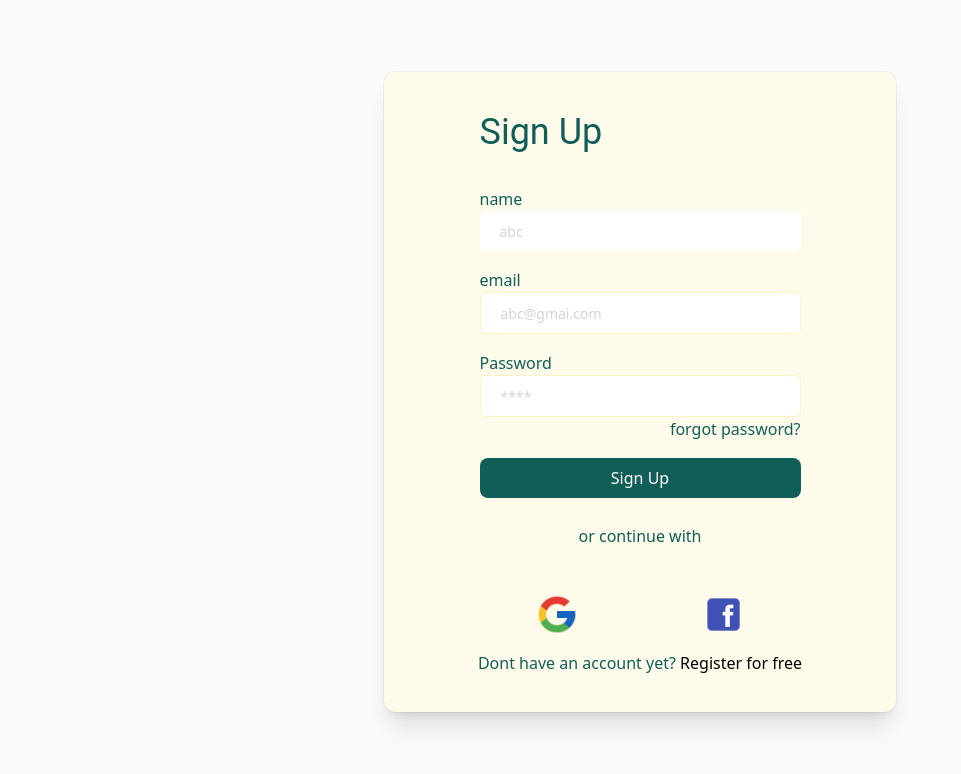
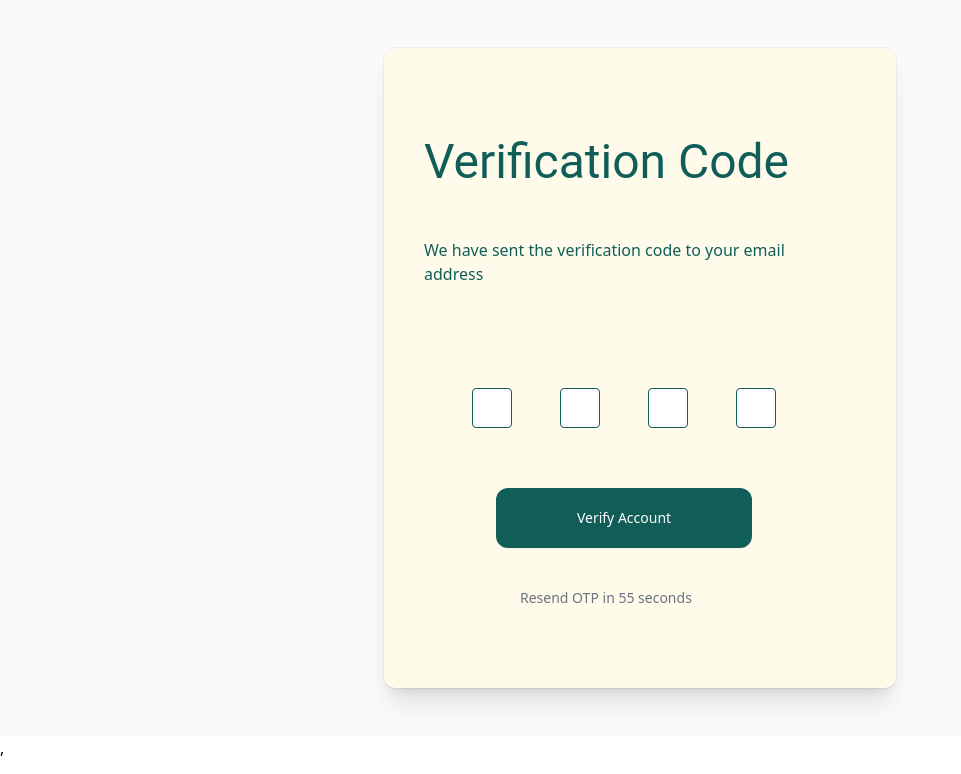
Before and after one commit to AbleKSaju/MetaMedia_Frontend, a React (Vite) app: page /verifyOtp in a window 1280 px wide. Shown: the top 774 px of the page, without its empty margins (0-961 px from the left). Built offline with nearby package versions, Linux system fonts and the light colour scheme.

Commit message:
signup data validated

```diff
--- a/src/Routes/UserRouter.tsx
+++ b/src/Routes/UserRouter.tsx
@@ -3,6 +3,7 @@ import { Route,Routes } from "react-router-dom"
 import SignUp from "../pages/user/SignUp"
 
 import Login from "../pages/user/Login"
+import VerifyOtp from "../pages/user/VerifyOtp"
 
 
 const UserRouter=()=>{
@@ -11,7 +12,7 @@ const UserRouter=()=>{
    <Routes>
 
      <Route path='/signup' element={<SignUp/>}/>
-     <Route path='/verifyOtp' element={<SignUp/>}/>
+     <Route path='/verifyOtp' element={<VerifyOtp/>}/>
 
 
  <Route path="/login" element={<Login/>}/>
--- a/src/pages/user/SignUp.tsx
+++ b/src/pages/user/SignUp.tsx
@@ -8,8 +8,19 @@ interface FacebookLoginButtonProps {
 
 const SignUp = () => {
   const [condition, setCondition] = useState(false);
+  const facebookLoginButtonRef = useRef<any>(null);
+  let [email,setEmail] = useState('')
+  let [password,setPassword] = useState('')
+  let [name,setName] = useState('')
+  // const handleSubmit = async()=>{
+  //         console.log(response.data)
+  //         if(response.data.message=='success'){
+  //             toast.success('Register success')
+  //             navigate('/login')
+  //         }
+  //         toast.error(response.data.message)
 
-  const facebookLoginButtonRef = useRef<any>(null);
+  //     })
   const handleMainButtonClick = () => {
     setCondition(true);
     if (facebookLoginButtonRef.current) {
@@ -44,19 +55,15 @@ const SignUp = () => {
   const handleLoginSuccess = (response: any) => {
     console.log("Login Success:", response);
   };
-
   const handleLoginFailure = (error: any) => {
     console.error("Login Error:", error);
   };
 
   return (
-    <>
-      {/* main div  */}
 
-      <div className="relative flex min-h-screen justify-center align-middle overflow-hidden bg-gray-50 py-6 sm:py-12">
+      <div className="relative flex justify-center align-middle bg-gray-50 mt-10">
         {/* wrapper div  */}
-
-        <div className="relative bg-amber-50 px-6 pt-10 pb-8 shadow-xl flex justify-center ring-1 w-[70vw] h-[80vh] mt-6 ring-gray-900/5 sm:mx-auto rounded-3xl sm:max-w-lg sm:rounded-xl sm:px-10">
+        <div className="relative bg-amber-50 px-6 pt-10 pb-16 shadow-xl flex justify-center ring-1 w-[70vw] h-[85vh] mt-6 ring-gray-900/5 sm:mx-auto rounded-3xl sm:max-w-lg sm:rounded-xl sm:px-10">
           <form className="grid grid-cols-8 grid-rows-14 gap-3 text-center">
             {/* header */}
             <div className="col-span-4 col-start-2 row-start-1">
@@ -64,12 +71,12 @@ const SignUp = () => {
                 Sign Up
               </h1>
             </div>
-
             {/* name input */}
             <div className="col-span-8 col-start-2 col-end-8 row-start-3">
               <p className="text-start text-teal-800 font-light">name</p>
               <input
-                name="Name"
+                name="name"
+                onChange={(e)=>setName(e.target.value)}
                 className="p-5 outline-noneborder  border-amber-100 h-10 w-full rounded-md text-teal-800 placeholder:font-thin placeholder:text-zinc-300 placeholder:text-sm"
                 placeholder="abc"
                 type="text"
@@ -80,7 +87,9 @@ const SignUp = () => {
             <div className="col-span-8 col-start-2 col-end-8 row-start-4">
               <p className="text-start text-teal-800 font-light">email</p>
               <input
-                name="Email"
+                name="email"
+                value={email}
+                onChange={(e)=>setEmail(e.target.value)}
                 className="p-5 outline-none border border-amber-100 h-10 w-full rounded-md text-teal-800 placeholder:font-thin placeholder:text-zinc-300 placeholder:text-sm"
                 placeholder="abc@gmai.com"
                 type="text"
@@ -91,7 +100,8 @@ const SignUp = () => {
             <div className="col-span-8 col-start-2 col-end-8 row-start-5 ">
               <p className="text-start text-teal-800 font-light">Password</p>
               <input
-                name="email"
+                name="password"
+                onChange={(e)=>setPassword(e.target.value)}
                 className=" p-5 outline-none border border-amber-100 h-10 w-full rounded-md text-teal-800 placeholder:font-thin placeholder:text-zinc-300 placeholder:text-sm"
                 placeholder="****"
                 type="text"
@@ -138,8 +148,9 @@ const SignUp = () => {
             </div>
           </form>
         </div>
-      </div>
-    </>
+        </div>
+
+
   );
 };
 
--- a/src/pages/user/VerifyOtp.tsx
+++ b/src/pages/user/VerifyOtp.tsx
@@ -1,9 +1,115 @@
-import React from 'react'
+import React, {
+  useState,
+  useRef,
+  ChangeEvent,
+  KeyboardEvent,
+  useEffect,
+} from "react";
 
-const VerifyOtp = () => {
+const VerifyOtp: React.FC = () => {
+  const [otp, setOtp] = useState(["", "", "", ""]);
+  const [timer, setTimer] = useState(60); // Initial timer value in seconds
+  const [showResendMessage, setShowResendMessage] = useState(false);
+  const [focusedInput, setFocusedInput] = useState<number>(0);
+  const inputRefs = [
+    useRef<HTMLInputElement>(null),
+    useRef<HTMLInputElement>(null),
+    useRef<HTMLInputElement>(null),
+    useRef<HTMLInputElement>(null),
+  ];
+
+  useEffect(() => {
+    let countdown;
+    const decrementTimer = () => {
+      setTimer((prevTimer) => prevTimer - 1);
+    };
+    countdown = setInterval(decrementTimer, 1000);
+    if (timer === 0) {
+      setShowResendMessage(true);
+      clearInterval(countdown);
+    }
+    return () => clearInterval(countdown);
+  }, [timer]);
+
+  const handleResend = () => {
+    setTimer(60);
+    setShowResendMessage(false);
+  };
+
+  const handleInputChange = (index: number, value: string) => {
+    const newOtp = [...otp];
+    newOtp[index] = value;
+    setOtp(newOtp);
+
+    // Move to the next input field
+    if (value !== "" && index < 3) {
+      setFocusedInput(index + 1);
+      if (inputRefs[index + 1]?.current) {
+        inputRefs[index + 1]?.current?.focus();
+      }
+    }
+  };
+
+  const handleKeyDown = (
+    index: number,
+    event: KeyboardEvent<HTMLInputElement>
+  ) => {
+    if (event.key === "Backspace" && index > 0 && otp[index] === "") {
+      setFocusedInput(index - 1);
+      if (inputRefs[index - 1]?.current) {
+        inputRefs[index - 1]?.current?.focus();
+      }
+    }
+  };
   return (
-    <div>VerifyOtp</div>
-  )
-}
+    <div className="relative flex justify-center align-middle overflow-hidden bg-gray-50 m-0 sm:py-12">
+      <div className="relative bg-amber-50 px-6 pt-10 pb-8 shadow-xl overflow-hidden flex justify-center ring-1 w-[100vw] h-[100vh] md:h-[80vh] ring-gray-900/5 rounded-3xl sm:max-w-lg sm:rounded-xl sm:px-10">
+        <div className="grid grid-cols-6 grid-rows-12 gap-8">
+          <div className="col-span-7  col-start-1 row-start-2 bg-red-30  text-teal-800 text-3xl">
+            <h1 className="font-roboto text-4xl lg:text-5xl">
+              Verification Code
+            </h1>
+          </div>
+          <div className="row-span-2 col-span-6 col-start-1 row-start-4 text-teal-800 ">
+            We have sent the verification code to your email address
+          </div>
+          <div className="col-start-1 row-start-7">
+            <div id="otp" className="w-6 h-6 flex flex-row">
+              {otp.map((digit, index) => (
+                <div key={index} className=" ml-7 md:ml-10 lg:ml-12">
+                  <input
+                    ref={inputRefs[index]}
+                    className="border border-teal-800 h-10 w-10 text-center form-control rounded"
+                    type="text"
+                    maxLength={1}
+                    value={digit}
+                    onChange={(e) => handleInputChange(index, e.target.value)}
+                    onKeyDown={(e) => handleKeyDown(index, e)}
+                  />
+                </div>
+              ))}
+            </div>
+          </div>
+          <div className="col-start-2 col-span-4 row-start-9">
+            <button className="flex flex-row items-center justify-center text-center w-full border rounded-xl outline-none py-5 bg-teal-800 border-none text-white text-sm shadow-sm">
+              Verify Account
+            </button>
+          </div>
+          <div className="col-start-2 col-span-5 row-start-11">
+            <div className="flex flex-row items-center text-sm font-medium space-x-1 text-gray-500">
+              {!showResendMessage && <p className="md:ml-6">{`Resend OTP in ${timer} seconds`}</p>}
+              {showResendMessage && (
+                <p className="md:pl-4">
+                  Didn't recieve code?{" "}
+                  <span onClick={handleResend} className="text-teal-800">Resend</span>
+                </p>
+              )}
+            </div>
+          </div>
+        </div>
+      </div>
+    </div>
+  );
+};
 
-export default VerifyOtp
+export default VerifyOtp;
```
Also changed, not shown: package.json (+2 -7 lines), 1 other file (tests, documents, lock files or other folders).
